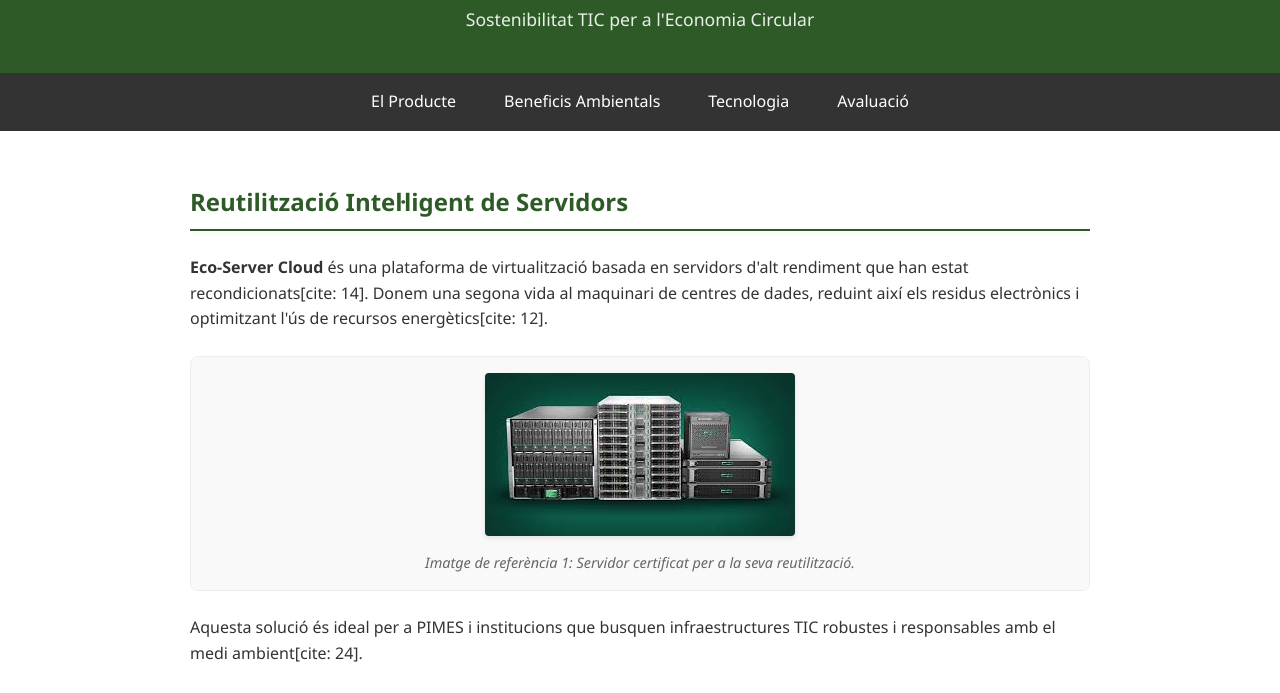
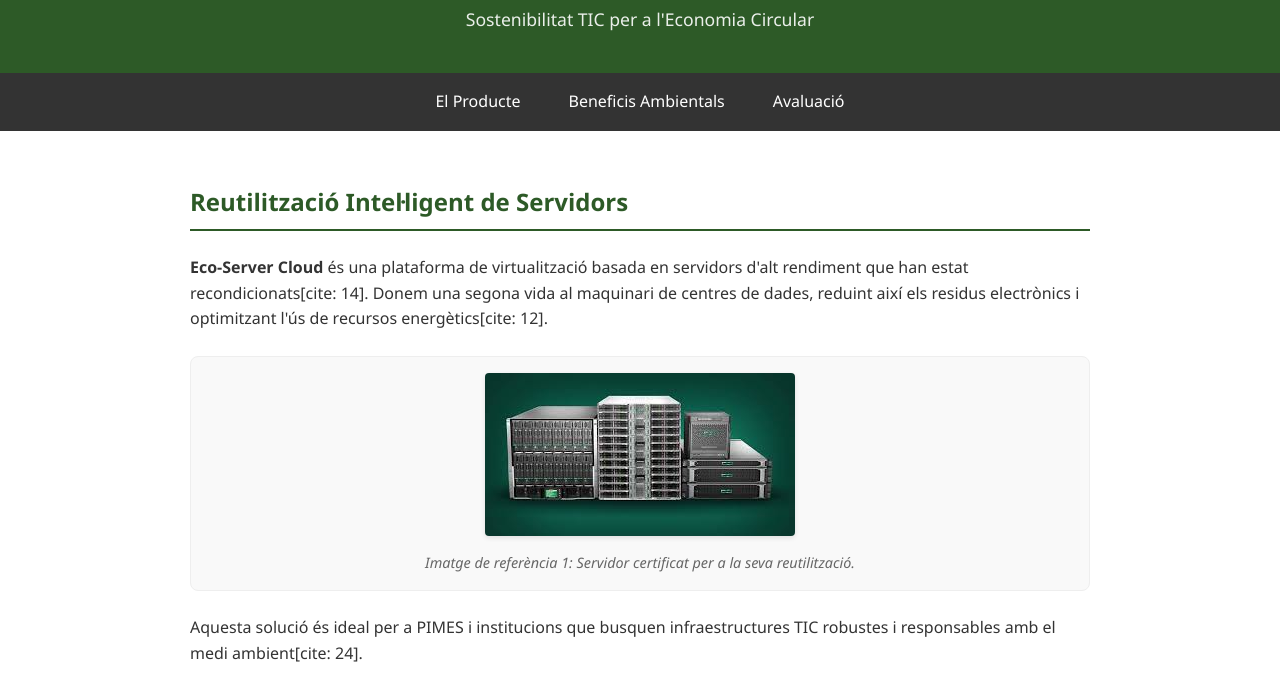
Before and after one commit to mohammedoufkir-gif/sosteniblidad, a plain HTML site: page index.html in a window 1280 px wide. Shown: the part 107-800 px from the top of the page. Drawn offline with Linux system fonts and the light colour scheme.

Commit message:
Remove 'Tecnologia' link from navigation

```diff
--- a/index.html
+++ b/index.html
@@ -159,7 +159,6 @@
     <nav>
         <a href="#producte">El Producte</a>
         <a href="#beneficis">Beneficis Ambientals</a>
-        <a href="#tecnologia">Tecnologia</a>
         <a href="#avaluacio">Avaluació</a>
     </nav>
 
```
